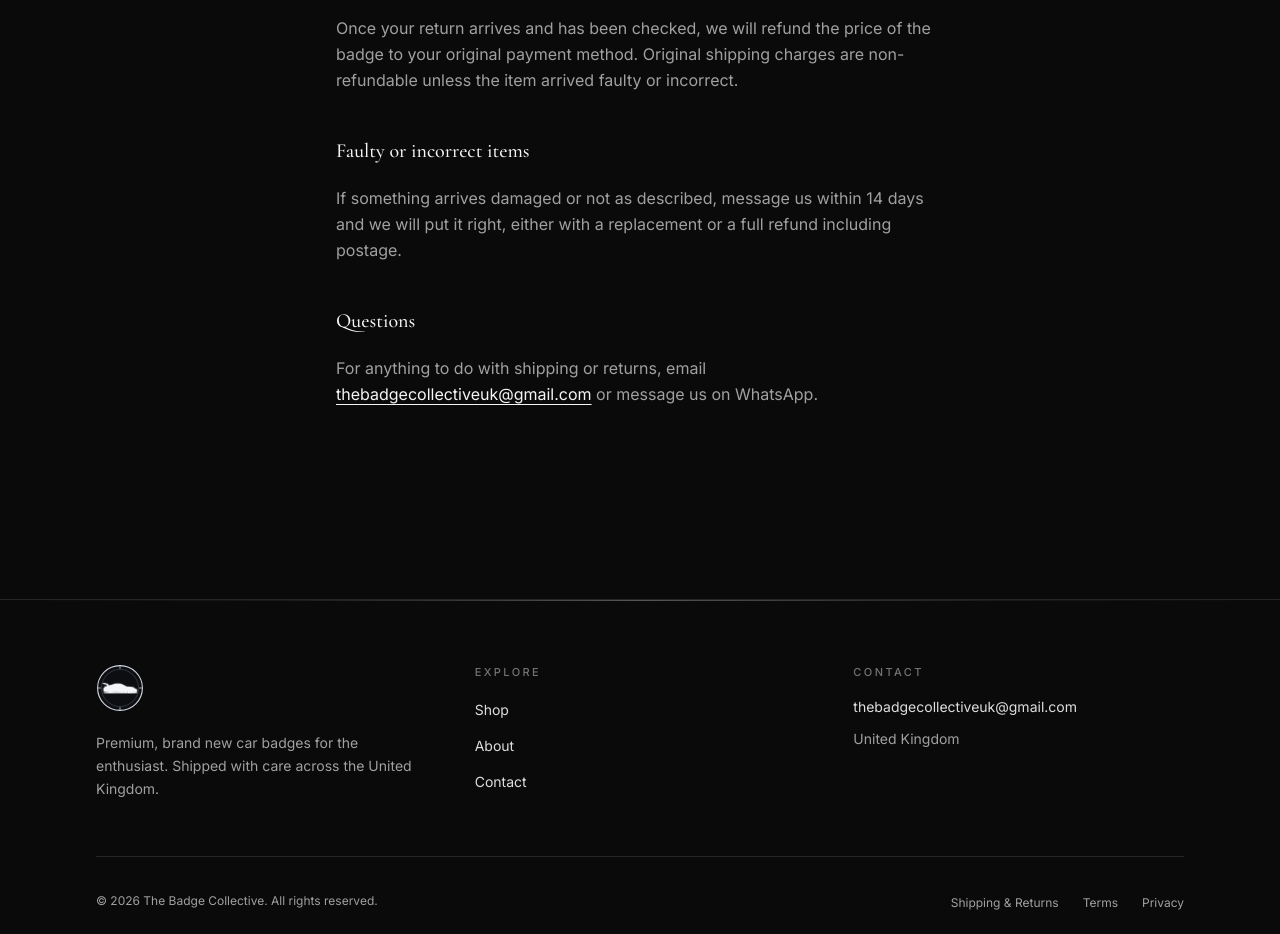
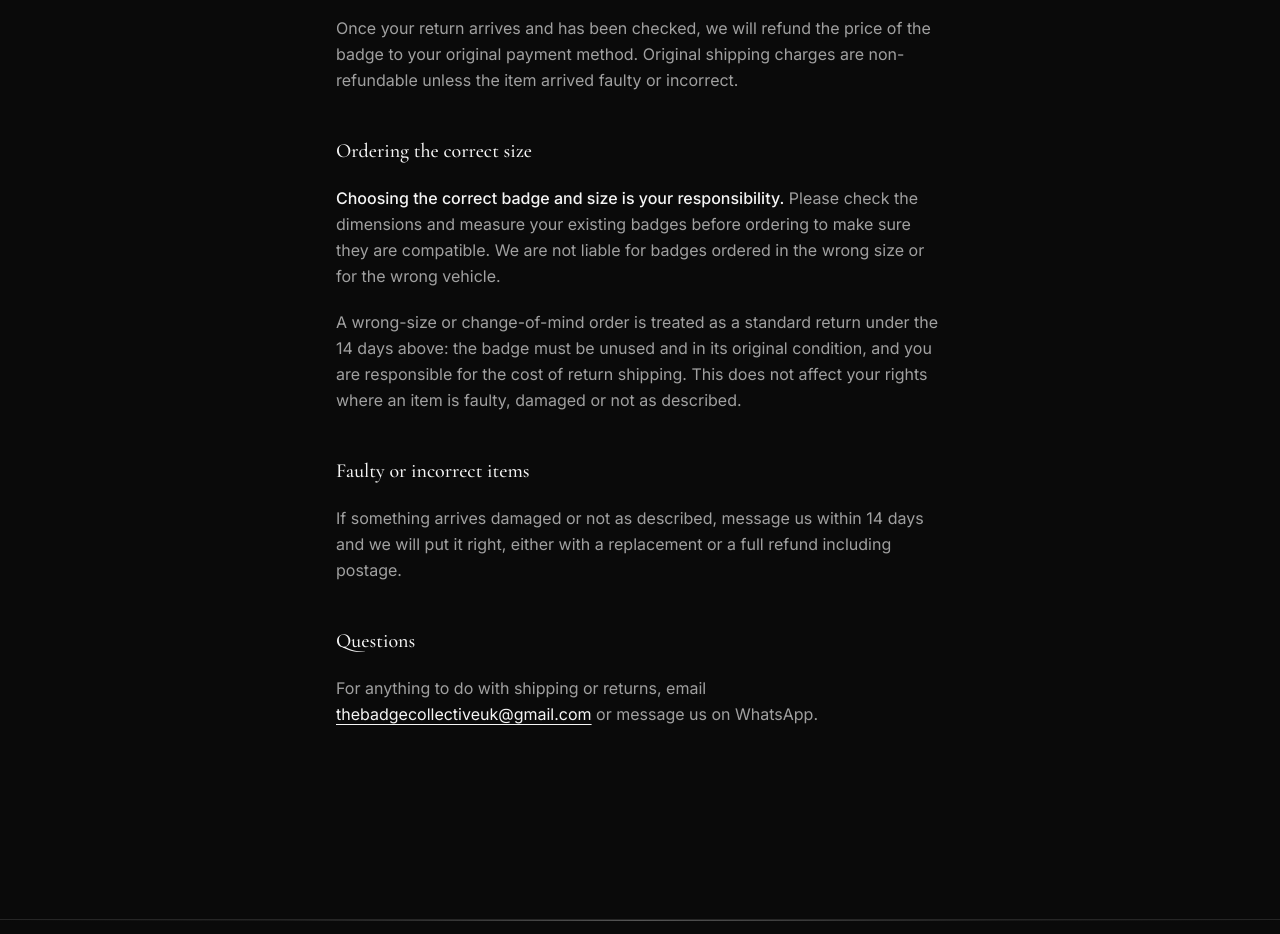
Before and after one commit to thebadgecollectiveuk-dev/thebadgecollective, a Next.js app in the folder badge-collective/: page /shipping-returns in a window 1280 px wide. Shown: the part 880-1814 px from the top of the page. Built offline with nearby package versions, Linux system fonts and the light colour scheme; no server answers.

Commit message:
Add 'ordering the correct size' responsibility section to shipping/returns

```diff
--- a/badge-collective/src/app/shipping-returns/page.tsx
+++ b/badge-collective/src/app/shipping-returns/page.tsx
@@ -50,6 +50,23 @@ export default function ShippingReturnsPage() {
         are non-refundable unless the item arrived faulty or incorrect.
       </p>
 
+      <h2>Ordering the correct size</h2>
+      <p>
+        <strong>
+          Choosing the correct badge and size is your responsibility.
+        </strong>{" "}
+        Please check the dimensions and measure your existing badges before
+        ordering to make sure they are compatible. We are not liable for badges
+        ordered in the wrong size or for the wrong vehicle.
+      </p>
+      <p>
+        A wrong-size or change-of-mind order is treated as a standard return
+        under the 14 days above: the badge must be unused and in its original
+        condition, and you are responsible for the cost of return shipping. This
+        does not affect your rights where an item is faulty, damaged or not as
+        described.
+      </p>
+
       <h2>Faulty or incorrect items</h2>
       <p>
         If something arrives damaged or not as described, message us within 14
```
